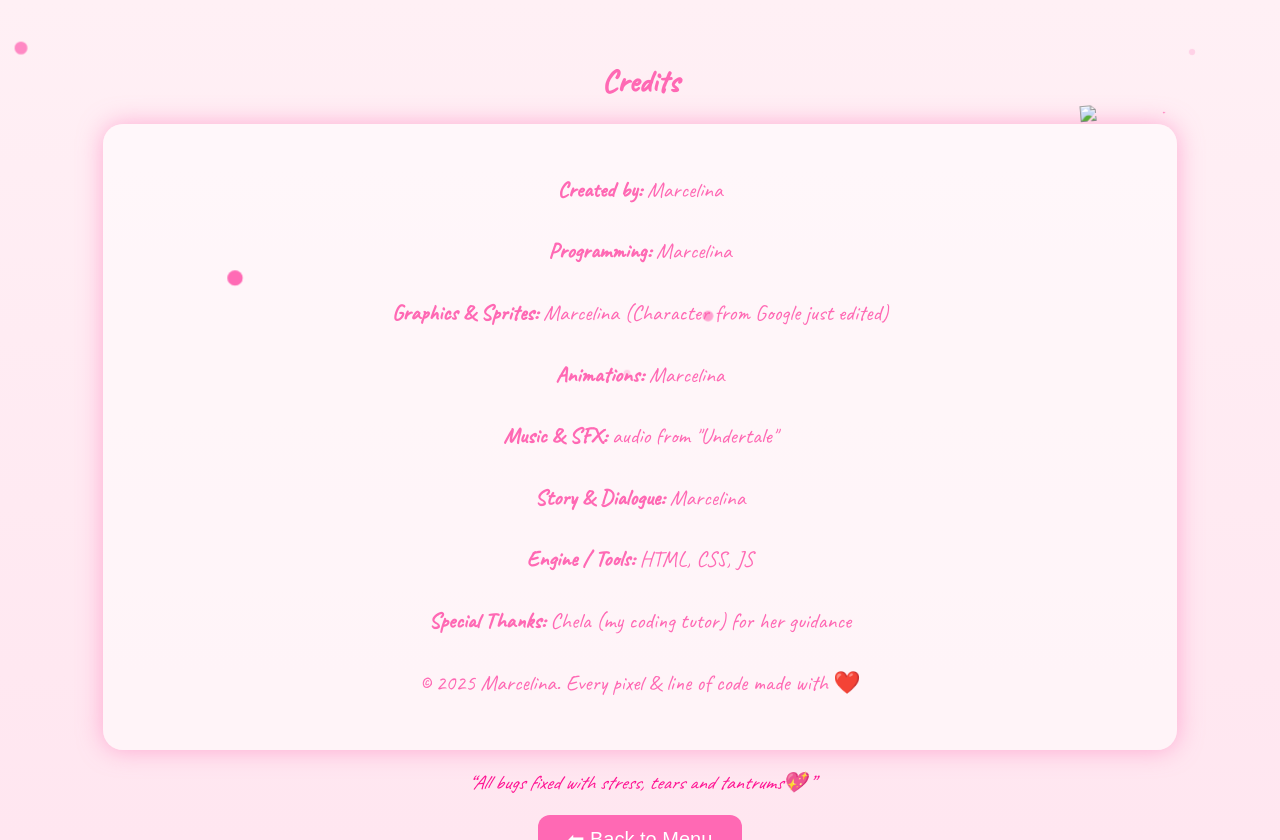
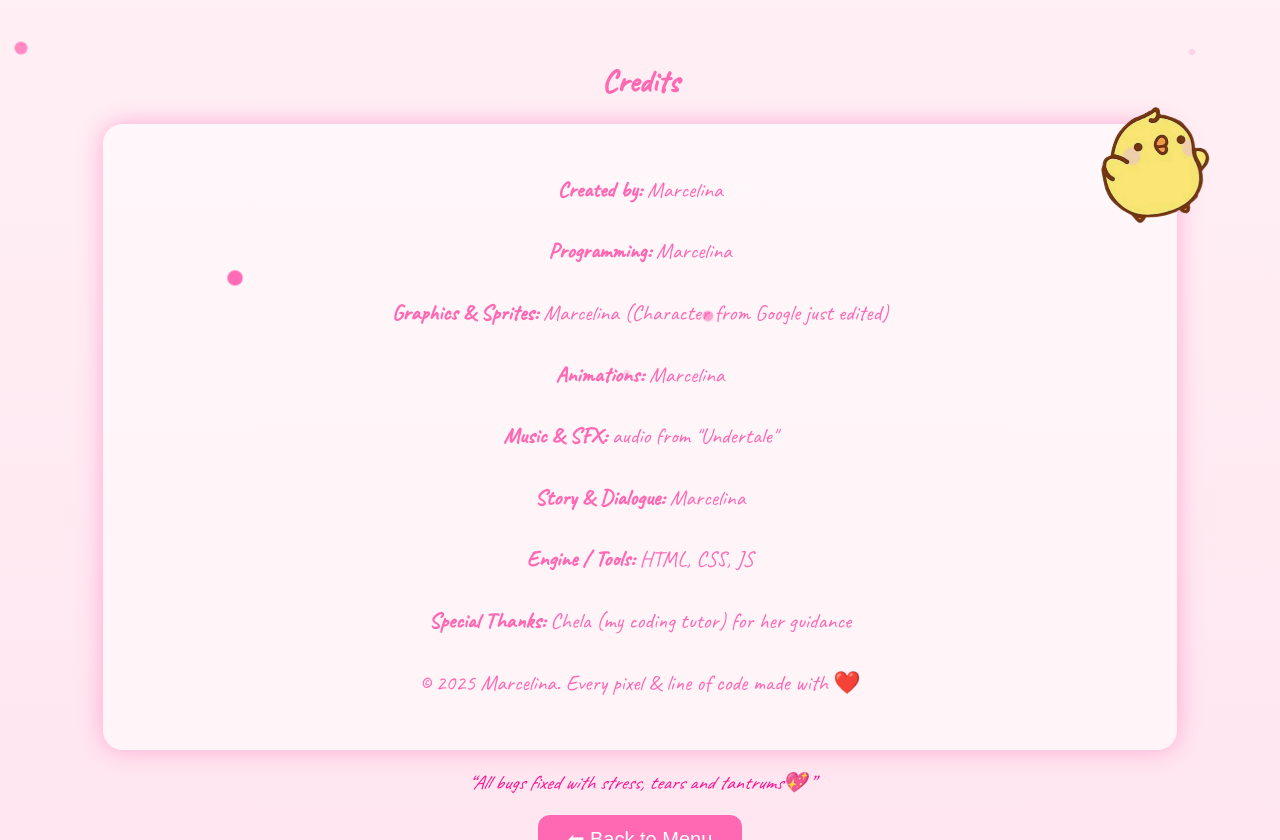
Before and after one commit to linaluvmintsecacc/sweet16th, a plain HTML site: page index.html in a window 1280 px wide. Both pictures are taken after a click on the button "Credits". Drawn offline with Linux system fonts and the light colour scheme.

Commit message:
Update index.html

```diff
--- a/index.html
+++ b/index.html
@@ -140,7 +140,7 @@ button:hover {
 
 <div id="credits" class="credits-page fade">
   <h1>Credits</h1>
-  <img src="e65081ec6640c8c5a713d322552347b9.png" alt="." class="pipi-floating">
+  <img src="e65081ec6640c8c5a713d322552347b9-removebg-preview.png" alt="." class="pipi-floating">
   <div class="credits-content">
     <p><strong>Created by:</strong> Marcelina</p>
     <p><strong>Programming:</strong> Marcelina</p>
```
